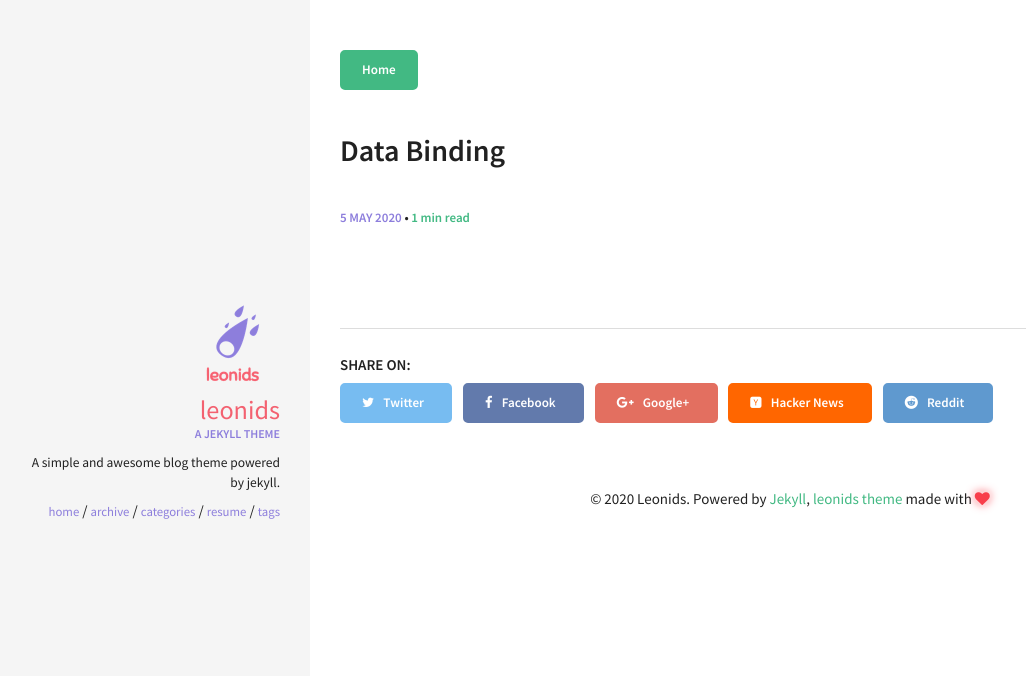
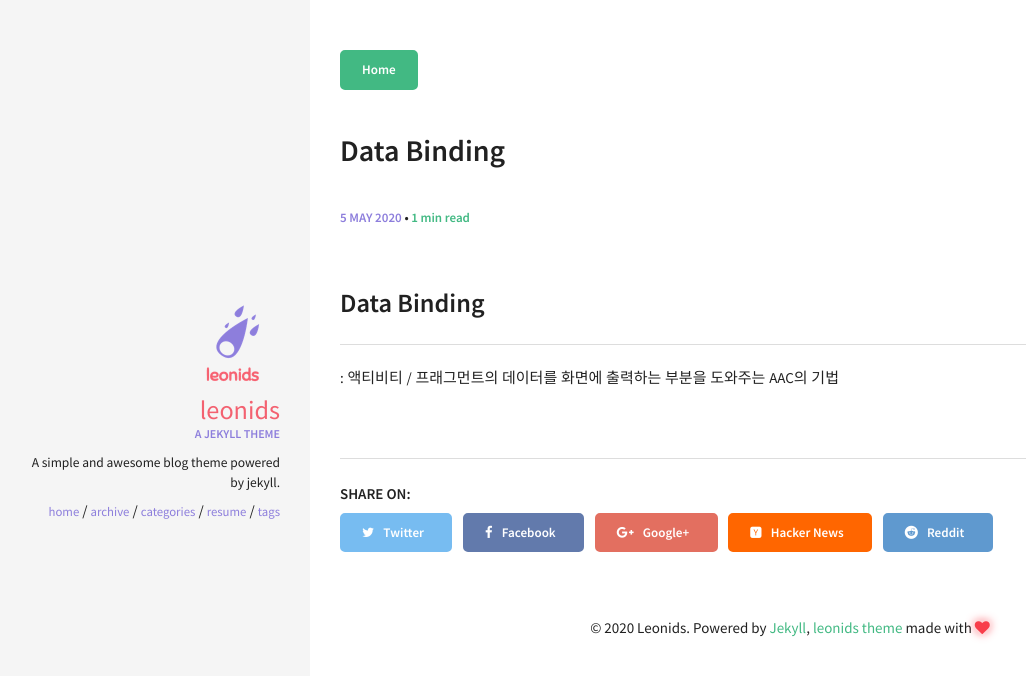
Before and after one commit to sgmsgood/sgmsgood.github.io, a Jekyll site: the page built from _posts/2020-05-05-andorid-data-binding.md, in a window 1280 px wide. Shown: the top 676 px of the page, without its empty margins (10-1036 px from the left). Built offline with Jekyll 4.4.1, drawn with Linux system fonts in a browser that asks for light colours.

Commit message:
Data binding

```diff
--- a/_posts/2020-05-05-andorid-data-binding.md
+++ b/_posts/2020-05-05-andorid-data-binding.md
@@ -4,3 +4,6 @@ title: Data Binding
 categories: [Android]
 comments: true
 ---
+
+## Data Binding
+: 액티비티 / 프래그먼트의 데이터를 화면에 출력하는 부분을 도와주는 AAC의 기법
```
